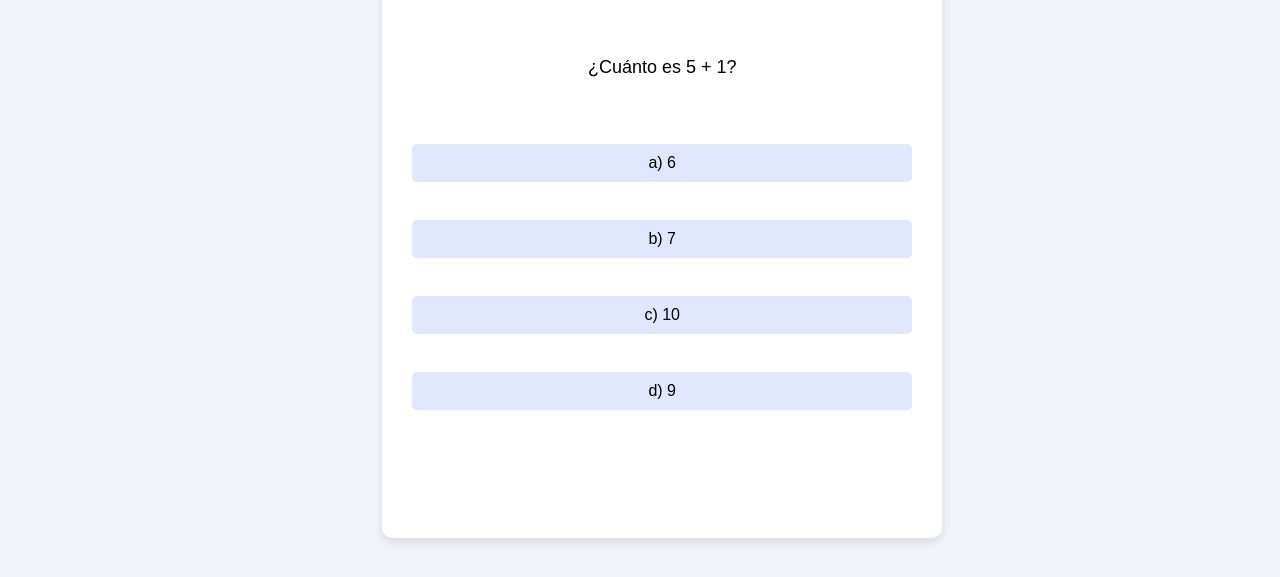
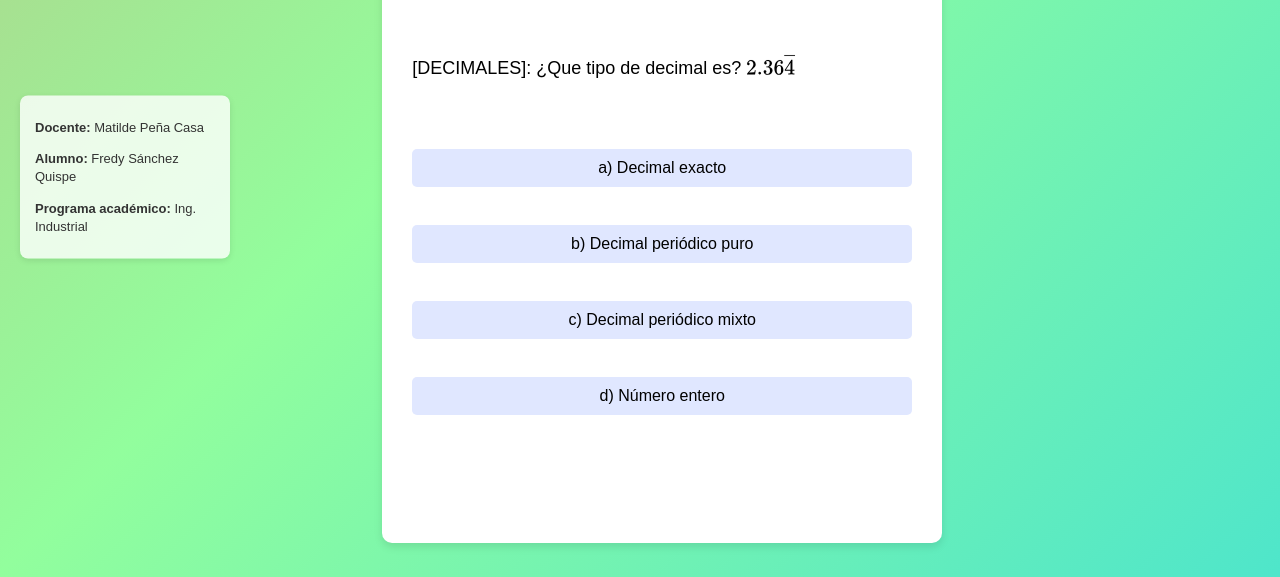
Before and after one commit to vstudioUC/01_game_mat_pa3, a plain HTML site: page frontend/index.html in a window 1280 px wide. Shown: the part 223-800 px from the top of the page. Drawn offline with nearby package versions, Linux system fonts and the light colour scheme.

Commit message:
💾 Mejora cuestionario: audio, adornos, autor a un costado

```diff
--- a/frontend/css/styles.css
+++ b/frontend/css/styles.css
@@ -7,6 +7,11 @@ body {
   justify-content: center;
   align-items: center;
   height: 100vh;
+
+  /* 🎨 FONDO ANIMADO: lo nuevo */
+  background: linear-gradient(-45deg, #00c9ff, #92fe9d, #f77062, #fe5196);
+  background-size: 400% 400%;
+  animation: gradientBG 15s ease infinite;
 }
 
 .quiz-container {
@@ -27,6 +32,8 @@ h1 {
 #question {
   font-size: 18px;
   margin-bottom: 20px;
+  text-align: left;
+  line-height: 1.6;
 }
 
 #options {
@@ -76,4 +83,53 @@ h1 {
   font-size: 12px;
   color: #555;
 }
+
+/* Aquí pegas el nuevo bloque de animación */
+@keyframes gradientBG {
+  0% { background-position: 0% 50%; }
+  50% { background-position: 100% 50%; }
+  100% { background-position: 0% 50%; }
+}
+
+@keyframes correctBounce {
+  0%   { transform: scale(1); }
+  25%  { transform: scale(1.2); }
+  50%  { transform: scale(0.95); }
+  75%  { transform: scale(1.05); }
+  100% { transform: scale(1); }
+}
+
+@keyframes wrongShake {
+  0% { transform: translateX(0); }
+  20% { transform: translateX(-5px); }
+  40% { transform: translateX(5px); }
+  60% { transform: translateX(-5px); }
+  80% { transform: translateX(5px); }
+  100% { transform: translateX(0); }
+}
+
+.animate-correct {
+  animation: correctBounce 0.5s ease;
+}
+
+.animate-wrong {
+  animation: wrongShake 0.4s ease;
+}
+
+.author-box {
+  position: fixed;
+  top: 50%;
+  left: 20px;
+  transform: translateY(-50%);
+  background-color: #ffffffcc;
+  padding: 10px 15px;
+  border-radius: 8px;
+  box-shadow: 0 2px 6px rgba(0,0,0,0.1);
+  font-size: 13px;
+  color: #333;
+  line-height: 1.4;
+  z-index: 999;
+  max-width: 180px;
+}
+
 /* ================================== */
--- a/frontend/index.html
+++ b/frontend/index.html
@@ -1,14 +1,27 @@
 <!DOCTYPE html>
 <html lang="es">
+  <head>
   <meta charset="UTF-8" />
   <meta name="viewport" content="width=device-width, initial-scale=1.0" />
   <title>PA3-UC</title>
   <link rel="stylesheet" href="css/styles.css" />
   <link rel="icon" href="/frontend/img/favicon.ico" type="image/x-icon">
+ <script>
+    window.MathJax = {
+      tex: {
+        inlineMath: [['$', '$'], ['\\(', '\\)']]
+      },
+      svg: {
+        fontCache: 'global'
+      }
+    };
+  </script>
+  <script src="https://cdn.jsdelivr.net/npm/mathjax@3/es5/tex-svg.js"></script>
 </head>
 <body>
   <div class="quiz-container">
-    <h1>&#x1F60E; Cuestionario de Matemáticas Básicas -PA3</h1>
+  <audio id="correct-audio" src="audio/keygen.mp3" preload="auto" loop></audio>
+    <h1>&#x1F60E; Cuestionario de Matemática Básica -PA3</h1>
 <!-- Añádelo justo debajo de tu título h1 -->
 <div class="progress-container">
   <div id="progress-bar"></div>
@@ -27,5 +40,11 @@
   </div>
 
   <script src="js/script.js"></script>
+<script src="https://cdn.jsdelivr.net/npm/canvas-confetti@1.6.0/dist/confetti.browser.min.js"></script>
+<div class="author-box">
+  <p><strong>Docente: </strong>Matilde Peña Casa</p>
+  <p><strong>Alumno: </strong>Fredy Sánchez Quispe</p>
+  <p><strong>Programa académico: </strong>Ing. Industrial</p>
+</div>
 </body>
 </html>
--- a/frontend/js/script.js
+++ b/frontend/js/script.js
@@ -3,109 +3,112 @@ const progressBar = document.getElementById('progress-bar');
 // ==================================================
 const questions = [
   {
-    question: "¿Cuánto es 5 + 1?",
+    question: "[DECIMALES]: ¿Que tipo de decimal es? $2.36\\overline{4}$",
     options: {
-      a: "6",
-      b: "7",
-      c: "10",
-      d: "9"
+    a: "Decimal exacto",
+    b: "Decimal periódico puro",
+    c: "Decimal periódico mixto",
+    d: "Número entero"
+    },
+    correct: "c"
+  },
+  {
+    question: "[DECIMALES]: ¿Cual es la fracción generatriz de $0.4$?",
+    options: {
+      a: "$\\frac{2}{5}$",
+      b: "$\\frac{6}{1}$",
+      c: "$\\frac{10}{1}$",
+      d: "$\\frac{7}{1}$"
     },
     correct: "a"
   },
   {
-    question: "¿Cuánto es 12 - 2?",
+    question: "[FRACCIONES]: Una madre de familia hace sus cuentas y desea saber ¿cuánto dinero gastó? Si gastó 1/3 de su sueldo en alimentación; 1/4 del resto en pasajes y los 3/7 del nuevo resto en vestimenta y aún le quedan 200 PEN. ¿Cuánto es su sueldo?",
     options: {
-      a: "8",
-      b: "6",
-      c: "10",
-      d: "7"
+      a: "$2000$ PEN",
+      b: "$1400$ PEN",
+      c: "$500$ PEN",
+      d: "$850$ PEN"
     },
     correct: "c"
   },
 {
-    question: "¿Cuánto es 3 × 3?",
+  question: `[PORCENTAJES]: Mi amigo Jonathan alias Boti al inicio del año recibió un aumento de 20% de su sueldo. En el mes de Julio del mismo año recibió otro aumento de 10% de su nuevo sueldo. Calcular:
+  <br><br>
+  a) ¿En qué porcentaje aumentó su sueldo con respecto al sueldo del año pasado?<br>
+  b) Si su sueldo del año pasado fue de 2400 PEN, determine su nuevo sueldo.`,
   options: {
-      a: "7",
-      b: "12",
-      c: "9",
-      d: "14"
+    a: "32% y 3,168.00 PEN",
+    b: "40% y 2,200.00 PEN",
+    c: "85% y 5,000.00 PEN",
+    d: "78% y 1,500.00 PEN"
+  },
+  correct: "a"
+},
+{
+  question: `[REGLA DE TRES SIMPLE]: Un albañil pensó hacer un muro en 30 días, pero tardó 5 días más por trabajar 2 horas menos cada día. ¿Cuántas horas trabajó diariamente?`,
+  options: {
+    a: "5 h",
+    b: "10 h",
+    c: "8 h",
+    d: "14 h"
+  },
+  correct: "d"
+},
+{
+  question: `[POTENCIA] Hallar: $B=\\frac{3^{2m+1}\\cdot\\left(27\\right)^{m+n}}{\\left(243\\right)^{m-1}\\cdot3^{3n+5}}$`,
+  options: {
+    a: "1",
+    b: "3", // ← Respuesta correcta
+    c: "5",
+    d: "2"
+  },
+  correct: "b"
+},
+  {
+  question: `[ECUACIONES LINEALES] Hallar: \\( \\left(3x-1\\right)^2 - 5\\left(2x^2+1\\right) + \\left(x-3\\right)\\left(2x+1\\right) = \\left(x-1\\right)^2 \\)`,
+  options: {
+    a: "$-\\frac{8}{9}$",   // ← Respuesta correcta
+    b: "$-\\frac{5}{2}$",
+    c: "$\\frac{1}{2}$",
+    d: "$\\frac{8}{4}$"
+  },
+  correct: "a"
+},
+{
+  question: `[ECUACIÓN RACIONAL] Hallar el conjunto solución de la ecuación: \\( \\frac{3}{x-4} = \\frac{2}{x-3} + \\frac{8}{x^2 - 7x + 12} \\)`,
+  options: {
+    a: "C.S. \\( \\{-45\\} \\)",
+    b: "C.S. \\( \\{12\\} \\)",
+    c: "C.S. \\( \\{9\\} \\)", // ← Respuesta correcta (RST)
+    d: "C.S. \\( \\{10\\} \\)"
   },
   correct: "c"
 },
 {
-    question: "¿Cuánto es 3 × 4?",
+  question: `[FACTORIZACIÓN] Factorizar la siguiente expresión: \\( 3t^2 - 108a^2 \\)`,
   options: {
-      a: "7",
-      b: "12",
-      c: "9",
-      d: "14"
-    },
-    correct: "b"
-  },
-  {
-    question: "¿Cuánto es 3 × 5?",
-    options: {
-      a: "7",
-      b: "12",
-      c: "9",
-      d: "15"
+    a: `\\( 4(t + 6)(t - 6t) \\)`,
+    b: `\\( 9(t + 10a)(t - 2) \\)`,
+    c: `\\( 25(t + 6)(t - 6a) \\)`,
+    d: `\\( 3(t + 6a)(t - 6a) \\)` // ← RST (respuesta correcta)
   },
   correct: "d"
 },
 {
-    question: "¿Cuánto es 3 × 6?",
+  question: `[FACTORIZACIÓN] Factorizar la siguiente expresión: \\(125x^3 - 8\\)`,
   options: {
-      a: "7",
-      b: "12",
-      c: "9",
-      d: "18"
-    },
-    correct: "d"
-  },
-  {
-    question: "¿Cuánto es 3 × 7?",
-    options: {
-      a: "7",
-      b: "21",
-      c: "9",
-      d: "18"
+    a: `\\(4(t + 6)(t - 6t) + 2^3\\)`,
+    b: `\\((5x - 2)((5x)^2 + 10x + (2)^2)\\)`, // ← RST
+    c: `\\(25(t + 6)(t - 6a) - 9x\\)`,
+    d: `\\(8x - 2)((3x)^2 + 10x\\)`, // ← RST
   },
   correct: "b"
-  },
-  {
-    question: "¿Cuánto es 3 × 8?",
-    options: {
-      a: "7",
-      b: "21",
-      c: "24",
-      d: "18"
-    },
-    correct: "c"
-  },
-  {
-    question: "¿Cuánto es 3 × 9?",
-    options: {
-      a: "7",
-      b: "21",
-      c: "24",
-      d: "27"
-    },
-    correct: "d"
-  },
-  {
-    question: "¿Cuánto es 3 × 10?",
-    options: {
-      a: "7",
-      b: "21",
-      c: "30",
-      d: "18"
-    },
-    correct: "c"
 }
 ];
 
 let currentQuestion = 0;
-
+const correctAudio = document.getElementById("correct-audio");
 const questionElement = document.getElementById("question");
 const options = document.querySelectorAll(".option");
 const feedback = document.getElementById("feedback");
@@ -116,31 +119,64 @@ function loadQuestion() {
   progressBar.style.width = `${progress}%`;
   document.getElementById('progress-text').textContent = `${Math.round(progress)}%`;
   const q = questions[currentQuestion];
-  questionElement.textContent = q.question;
+  questionElement.innerHTML = q.question;
   options.forEach((btn) => {
     const opt = btn.getAttribute("data-option");
     btn.textContent = `${opt}) ${q.options[opt]}`;
   });
   feedback.textContent = "";
+  MathJax.typeset();
 }
 
 options.forEach((btn) => {
   btn.addEventListener("click", () => {
     const selected = btn.getAttribute("data-option");
+
     if (selected === questions[currentQuestion].correct) {
+      // 🔊 Reproduce audio en cualquier respuesta correcta
+      if (correctAudio) {
+  correctAudio.volume = 0;
+  correctAudio.play().catch(err => {
+    console.warn("El navegador bloqueó el audio:", err);
+  });
+
+  // Gradualmente sube el volumen (fade in)
+  let volume = 0;
+  const fadeIn = setInterval(() => {
+    if (volume < 1) {
+      volume += 0.05;
+      correctAudio.volume = Math.min(volume, 1);
+    } else {
+      clearInterval(fadeIn);
+    }
+  }, 850); // velocidad de aumento (en milisegundos)
+}
+
       feedback.style.color = "green";
-      feedback.textContent = "¡Correcto!";
+      feedback.textContent = "¡BUENAAA!";
+      feedback.classList.remove("animate-wrong");
+      feedback.classList.add("animate-correct");
       currentQuestion++;
+
       if (currentQuestion < questions.length) {
         setTimeout(loadQuestion, 1000);
       } else {
         feedback.textContent = "¡Has completado el cuestionario!";
+        confetti({
+        particleCount: 150,
+        spread: 90,
+        origin: { y: 0.6 }
+      });
+
       }
     } else {
       feedback.style.color = "red";
-      feedback.textContent = "Respuesta incorrecta. Intenta de nuevo.";
+      feedback.textContent = "Respuesta incorrecta. Vamos, tú puedes Go.";
+      feedback.classList.remove("animate-correct");
+      feedback.classList.add("animate-wrong");
     }
   });
 });
 
+
 loadQuestion();
```
Also changed, not shown: 1 other file. Lines whose indentation alone changed are shown as unchanged.
